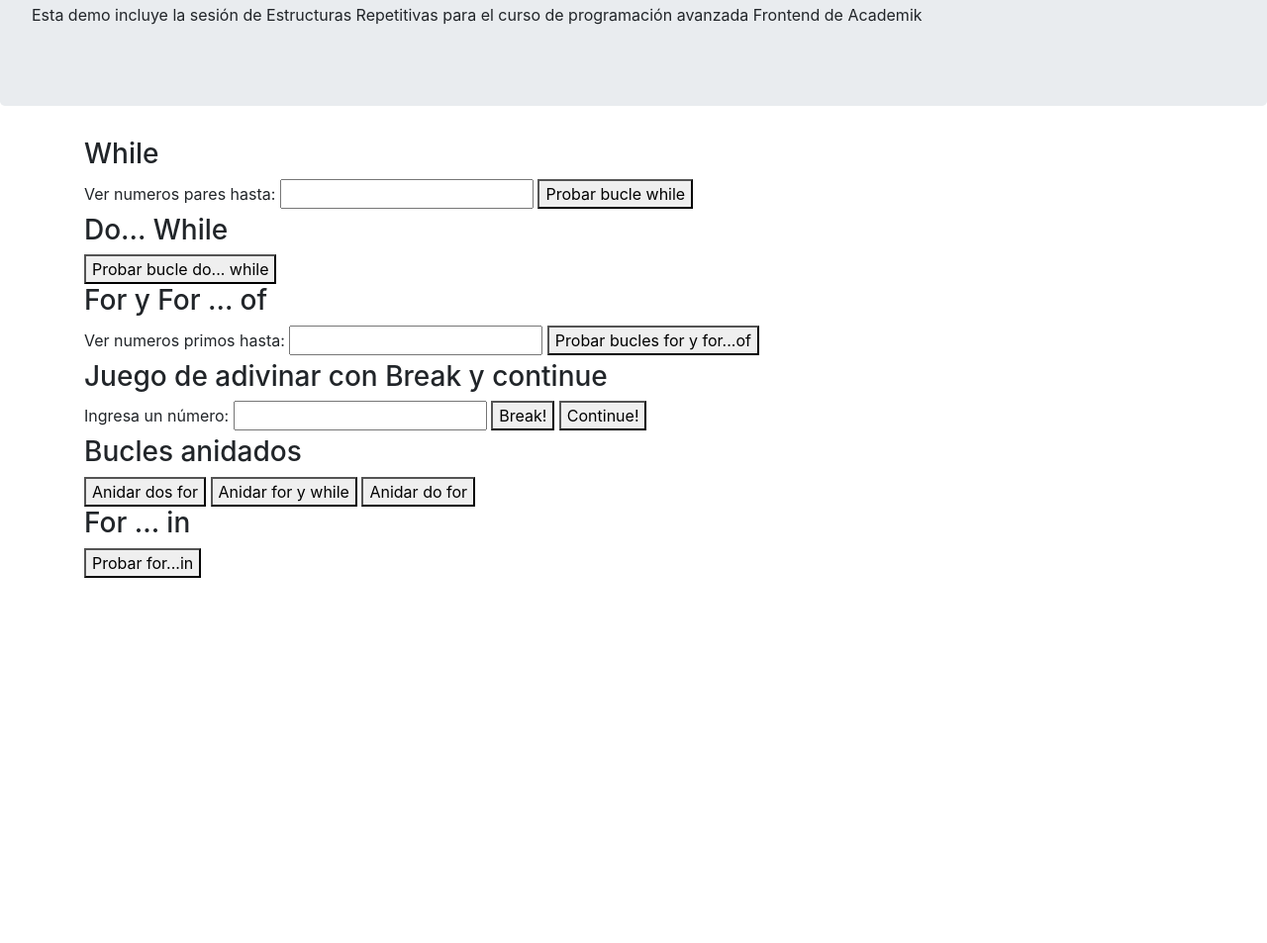
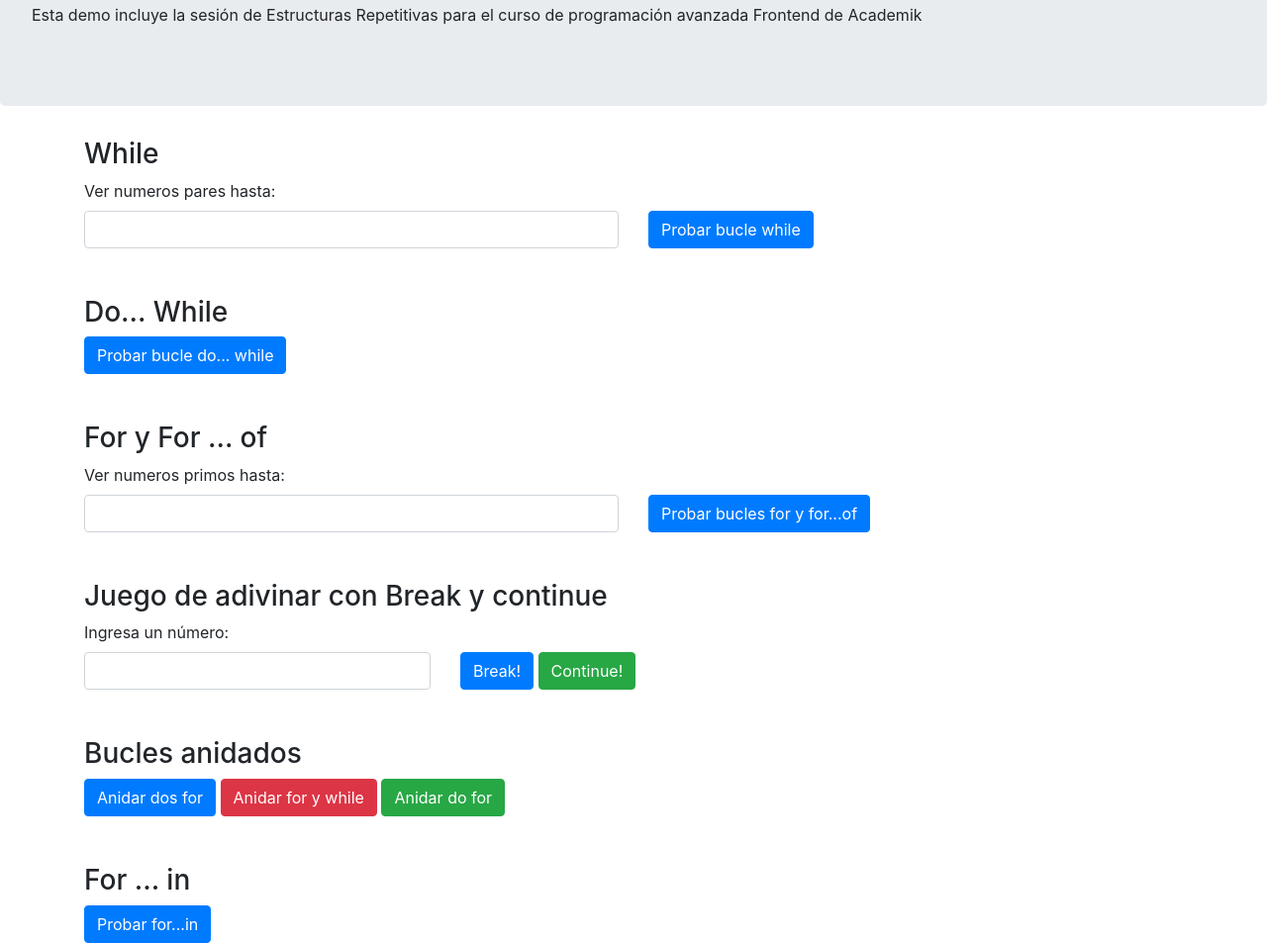
Before and after one commit to jasondiazg/javascript, a website: page Estructuras Repetitivas/estructurasRepetitivasDemo.html in a window 1280 px wide. Shown: the part 173-1126 px from the top of the page at 99% size. Before the commit the page ends 800 px from the top, so only its background shows below. Drawn offline with nearby package versions, Linux system fonts and the light colour scheme.

Commit message:
ADDED: styles structure in bucles demo.

```diff
--- a/Estructuras Repetitivas/estructurasRepetitivasDemo.html
+++ b/Estructuras Repetitivas/estructurasRepetitivasDemo.html
@@ -3,16 +3,16 @@
 
 <head>
     <title>Demo de Estructuras Repetitivas</title>
-    <link rel="stylesheet" href="https://stackpath.bootstrapcdn.com/bootstrap/4.1.3/css/bootstrap.min.css" integrity="sha384-MCw98/SFnGE8fJT3GXwEOngsV7Zt27NXFoaoApmYm81iuXoPkFOJwJ8ERdknLPMO"
-        crossorigin="anonymous">
+    <link rel="stylesheet" href="https://stackpath.bootstrapcdn.com/bootstrap/4.1.3/css/bootstrap.min.css"
+        integrity="sha384-MCw98/SFnGE8fJT3GXwEOngsV7Zt27NXFoaoApmYm81iuXoPkFOJwJ8ERdknLPMO" crossorigin="anonymous">
     <link rel="icon" type="image/png" href="../favicon.ico">
 </head>
 
 <body>
     <nav class="navbar navbar-expand-lg navbar-dark bg-dark">
         <a class="navbar-brand" href="#">Academik</a>
-        <button class="navbar-toggler" type="button" data-toggle="collapse" data-target="#navbarText" aria-controls="navbarText"
-            aria-expanded="false" aria-label="Toggle navigation">
+        <button class="navbar-toggler" type="button" data-toggle="collapse" data-target="#navbarText"
+            aria-controls="navbarText" aria-expanded="false" aria-label="Toggle navigation">
             <span class="navbar-toggler-icon"></span>
         </button>
         <div class="collapse navbar-collapse" id="navbarText">
@@ -21,24 +21,31 @@
                     <a class="nav-link" href="../index.html">Home</a>
                 </li>
                 <li class="nav-item dropdown">
-                    <a class="nav-link dropdown-toggle" data-toggle="dropdown" role="button" aria-haspopup="true" aria-expanded="false">Gramática</a>
+                    <a class="nav-link dropdown-toggle" data-toggle="dropdown" role="button" aria-haspopup="true"
+                        aria-expanded="false">Gramática</a>
                     <div class="dropdown-menu">
                         <a class="dropdown-item" href="../Gramática y Tipos/gramaticaDemo.html">Gramática y tipos</a>
                         <a class="dropdown-item" href="../Operadores/operadoresDemo.html">Operadores</a>
-                        <a class="dropdown-item" href="../Flujo de Control y Manejo de Errores/flujoErroresDemo.html">Contro de flujo y manejo de errores</a>
+                        <a class="dropdown-item"
+                            href="../Flujo de Control y Manejo de Errores/flujoErroresDemo.html">Contro de flujo y
+                            manejo de errores</a>
                     </div>
                 </li>
                 <li class="nav-item dropdown">
-                    <a class="nav-link dropdown-toggle" data-toggle="dropdown" role="button" aria-haspopup="true" aria-expanded="false">Estructuras de Datos</a>
+                    <a class="nav-link dropdown-toggle" data-toggle="dropdown" role="button" aria-haspopup="true"
+                        aria-expanded="false">Estructuras de Datos</a>
                     <div class="dropdown-menu">
-                        <a class="dropdown-item" href="../Estructuras Repetitivas/estructurasRepetitivasDemo.html">Estructuras Repetitivas</a>
+                        <a class="dropdown-item"
+                            href="../Estructuras Repetitivas/estructurasRepetitivasDemo.html">Estructuras
+                            Repetitivas</a>
                         <a class="dropdown-item" href="../Funciones/funcionesDemo.html">Funciones</a>
                         <a class="dropdown-item" href="../Arreglos/arreglosDemo.html">Arreglos</a>
                         <a class="dropdown-item" href="../Objetos/objetosDemo.html">Objetos</a>
                     </div>
                 </li>
                 <li class="nav-item dropdown">
-                    <a class="nav-link dropdown-toggle" data-toggle="dropdown" role="button" aria-haspopup="true" aria-expanded="false">Asincronía</a>
+                    <a class="nav-link dropdown-toggle" data-toggle="dropdown" role="button" aria-haspopup="true"
+                        aria-expanded="false">Asincronía</a>
                     <div class="dropdown-menu">
                         <a class="dropdown-item" href="../Asincronia/asincronia.html">API Pública</a>
                         <a class="dropdown-item" href="../Promises/promises.html">Promises</a>
@@ -50,45 +57,101 @@
     </nav>
     <div class="jumbotron">
         <h1>Demo de Estructuras Repetitivas</h1>
-        <p>Esta demo incluye la sesión de Estructuras Repetitivas para el curso de programación avanzada Frontend de Academik</p>
+        <p>Esta demo incluye la sesión de Estructuras Repetitivas para el curso de programación avanzada Frontend de
+            Academik</p>
     </div>
 
     <div class="container">
 
+        <div class="row">
+            <div class="col-12">
                 <h3>While</h3>
                 <label>Ver numeros pares hasta:</label>
-        <input type="text" id="limite" />
-        <button onclick="bucleWhile()">Probar bucle while</button>
+            </div>
+            <div class="col">
+                <input type="number" id="limite" class="form-control" />
+            </div>
+            <div class="col">
+                <button class="btn btn-primary" onclick="bucleWhile()">Probar bucle while</button>
+            </div>
+        </div>
 
+        <br /><br />
+
+        <div class="row">
+            <div class="col-12">
                 <h3>Do... While</h3>
-        <button onclick="bucleDoWhile()">Probar bucle do... while</button>
+            </div>
+            <div class="col-12">
+                <button class="btn btn-primary" onclick="bucleDoWhile()">Probar bucle do... while</button>
+            </div>
+        </div>
 
+        <br /><br />
+
+        <div class="row">
+            <div class="col-12">
                 <h3>For y For ... of</h3>
                 <label>Ver numeros primos hasta:</label>
-        <input type="text" id="limitePrimos" />
-        <button onclick="bucleForOf()">Probar bucles for y for...of</button>
+            </div>
+            <div class="col">
+                <input type="number" id="limitePrimos" class="form-control" />
+            </div>
+            <div class="col">
+                <button class="btn btn-primary" onclick="bucleForOf()">Probar bucles for y for...of</button>
+            </div>
+        </div>
 
+        <br /><br />
+
+        <div class="row">
+            <div class="col-12">
                 <h3>Juego de adivinar con Break y continue</h3>
                 <label>Ingresa un número:</label>
-        <input type="text" id="numero" />
-        <button onclick="breakDemo()">Break!</button>
-        <button onclick="continueDemo()">Continue!</button>
+            </div>
+            <div class="col">
+                <input type="text" id="numero" class="form-control" />
+            </div>
+            <div class="col">
+                <button class="btn btn-primary" onclick="breakDemo()">Break!</button>
+                <button class="btn btn-success" onclick="continueDemo()">Continue!</button>
+            </div>
+            <div class="col"></div>
+        </div>
 
+        <br /><br />
+
+        <div class="row">
+            <div class="col-12">
                 <h3>Bucles anidados</h3>
-        <button onclick="buclesAnidados('1')">Anidar dos for</button>
-        <button onclick="buclesAnidados('2')">Anidar for y while</button>
-        <button onclick="buclesAnidados()">Anidar do for</button>
+            </div>
+            <div class="col">
+                <button class="btn btn-primary" onclick="buclesAnidados('1')">Anidar dos for</button>
+                <button class="btn btn-danger" onclick="buclesAnidados('2')">Anidar for y while</button>
+                <button class="btn btn-success" onclick="buclesAnidados()">Anidar do for</button>
+            </div>
+        </div>
 
+        <br /><br />
+
+        <div class="row">
+            <div class="col-12">
                 <h3>For ... in</h3>
-        <button onclick="forIn()">Probar for...in</button>
+            </div>
+            <div class="col">
+                <button class="btn btn-primary" onclick="forIn()">Probar for...in</button>
+            </div>
+        </div>
 
     </div>
 
     <script src="./estructurasRepetitivas.js"></script>
 
-    <script src="https://code.jquery.com/jquery-3.3.1.slim.min.js" integrity="sha384-q8i/X+965DzO0rT7abK41JStQIAqVgRVzpbzo5smXKp4YfRvH+8abtTE1Pi6jizo"
+    <script src="https://code.jquery.com/jquery-3.3.1.slim.min.js"
+        integrity="sha384-q8i/X+965DzO0rT7abK41JStQIAqVgRVzpbzo5smXKp4YfRvH+8abtTE1Pi6jizo"
         crossorigin="anonymous"></script>
-    <script src="https://stackpath.bootstrapcdn.com/bootstrap/4.1.3/js/bootstrap.min.js" integrity="sha384-ChfqqxuZUCnJSK3+MXmPNIyE6ZbWh2IMqE241rYiqJxyMiZ6OW/JmZQ5stwEULTy"
+    <script src="https://stackpath.bootstrapcdn.com/bootstrap/4.1.3/js/bootstrap.min.js"
+        integrity="sha384-ChfqqxuZUCnJSK3+MXmPNIyE6ZbWh2IMqE241rYiqJxyMiZ6OW/JmZQ5stwEULTy"
         crossorigin="anonymous"></script>
 </body>
 
```
Lines whose indentation alone changed are shown as unchanged.
